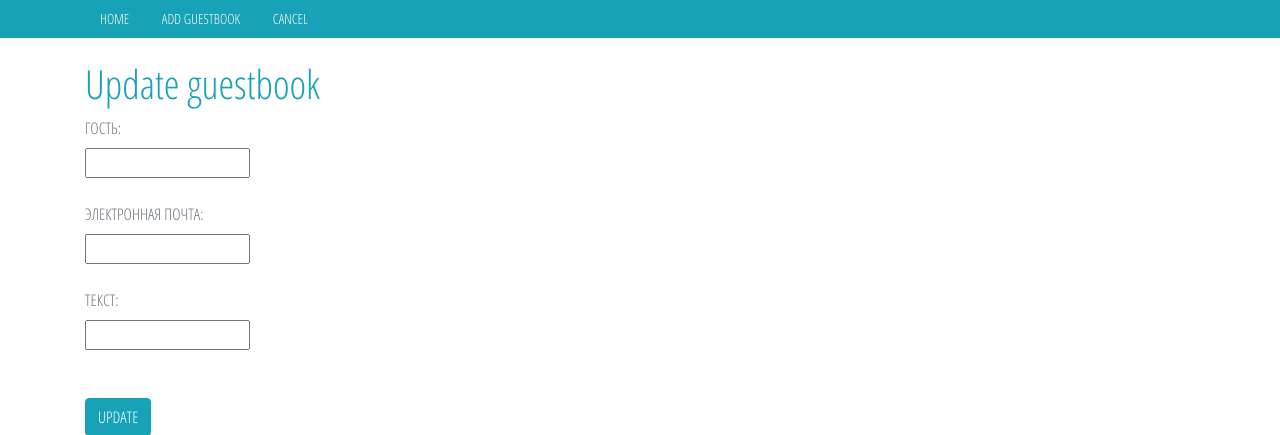
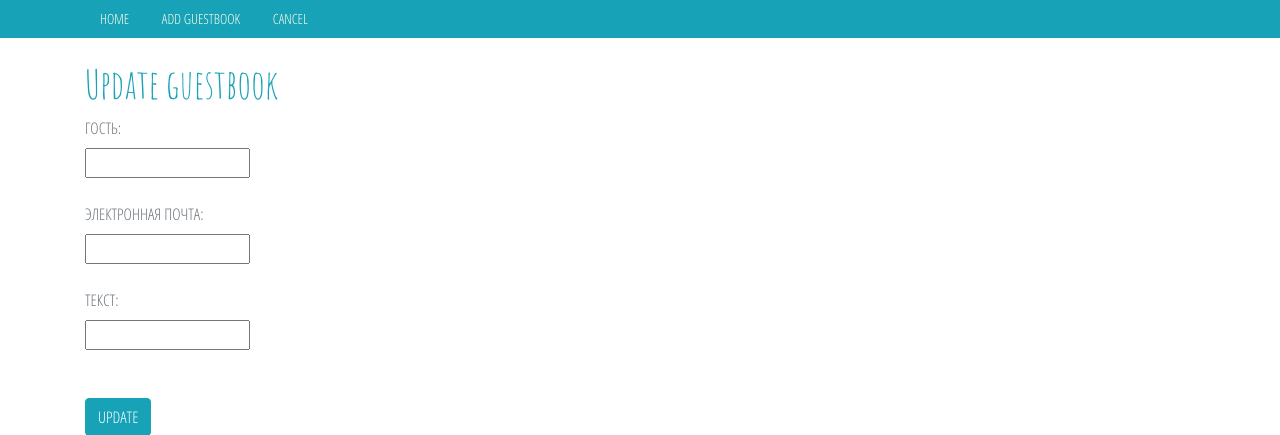
Before and after one commit to iBekNomad/python_group_6_exam_6_Aibek_Kazakbaev, a Django app: template source/webapp/templates/guestbook_update.html in a window 1280 px wide. Shown: the top 435 px of the page. Run offline with Django 3.2, Linux system fonts and the light colour scheme; the template is opened without the code that fills it: values that come from a table or form of the project are taken from there, others are empty; some libraries are stand-ins or nearby versions.

Commit message:
fixed some styles

```diff
--- a/source/webapp/templates/guestbook_update.html
+++ b/source/webapp/templates/guestbook_update.html
@@ -7,7 +7,7 @@
 {% endblock %}
 
 {% block content %}
-    <h1 class="text-info">Update guestbook</h1>
+    <h1 class="text-info amatic-text">Update guestbook</h1>
 
     {% url 'guestbook_update' as action_url %}
     {% include 'partial/form.html' with action_url=action_url form_method='post' button_text='Update' %}
```
Also changed, not shown: source/webapp/static/img/edit-regular.svg (deleted).
